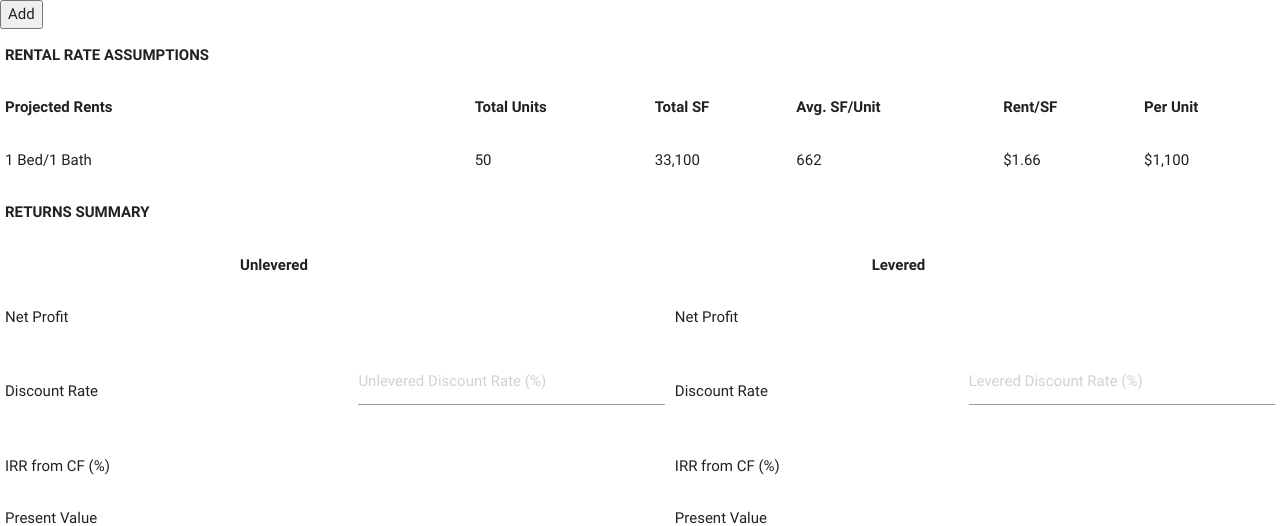
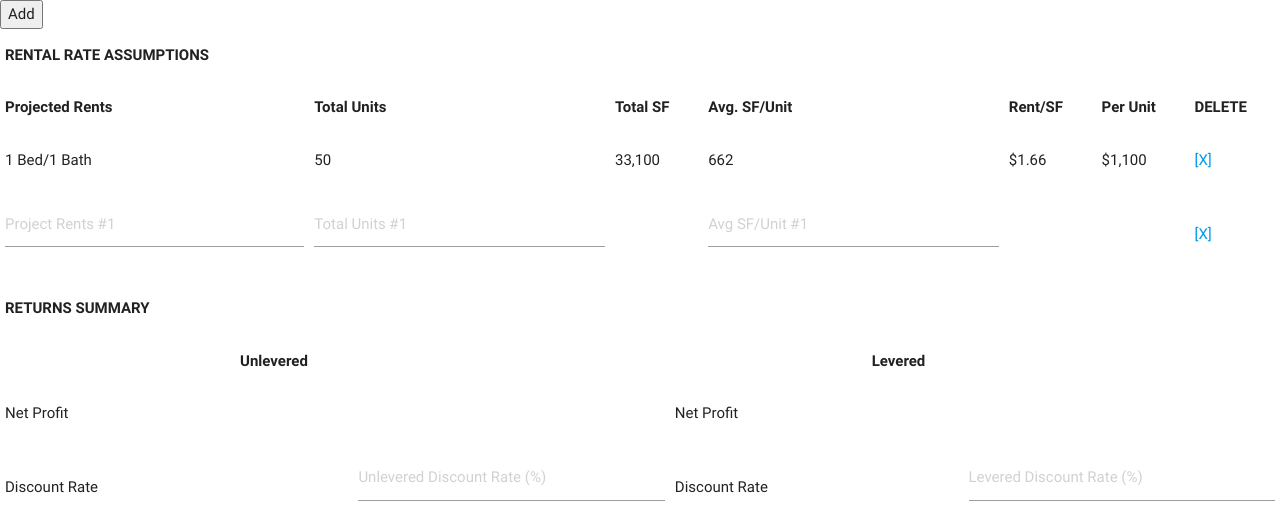
Before and after one commit to htisaksen/Columbia-MSRED, a Flask app: page /dashboard in a window 1280 px wide. Shown: the part 2611-3137 px from the top of the page. Run offline with Flask 2, Linux system fonts and the light colour scheme; some libraries are stand-ins or nearby versions.

Commit message:
dashboard.html now adds and deletes rows for the Rental Rate Assumptions table

```diff
--- a/static/jsx/main.js
+++ b/static/jsx/main.js
@@ -3,14 +3,23 @@ $(document).ready(function(){
 
 	$('#calc_submit').on('submit', function(event){
 		console.log('submitted clicked=============')
-		('#Purchase_Price').attr(100);
-		('#Purchase_Price').val(100);
 	});
 
-	var counter = 1;
-	var testprint = "<input type='text' name='proj_rents_"+counter+"' id='proj_rents_"+counter+"'>";
-	console.log(testprint);
 
+
+	// $("#proj_rents_1").on('input', appOnInput);
+	// $("#total_units_1").on('input', appOnInput);
+	// var appOnInput = function(event){
+	// 	var f = parseInt($("#in-freddie").val()) || 0;
+	// }
+
+	//calculations for Rental Rate Assumptions table
+	var rental_rate_calc = function() {
+
+	}
+
+
+	var counter = 2;
 	$("#rental_rate_form").on('click',(function(event) {
 		console.log('clicked add_rental_rates button');
 		event.preventDefault();
@@ -18,18 +27,44 @@ $(document).ready(function(){
 			method: 'POST',
 			url: '/dashboard',
 			success: function(response) {
+				console.log(counter);
 				$('#Rental_Rate_Assumptions').find('tbody')
-					.append($('<tr>')
-						.append($('<td>')
-							.html("<input type='text' name='proj_rents_"+counter+"' id='proj_rents_"+counter+"' placeholder='Project Rents #"+counter+"'>")
-							)
-						.append($('<td>')
-							.text('Test text here we are!')
-							)
-					)
-				counter += 1;
+					.append($("<tr id = 'rent_row_"+counter+"'>")
+						.append($("<td>").html("<input type='text' name='proj_rents_"+counter+"' id='proj_rents_"+counter+"' placeholder='Project Rents #"+counter+"'>"))
+						.append($("<td>").html("<input type='text' name='total_units_"+counter+"' id='total_units_"+counter+"' placeholder='Total Units #"+counter+"'>"))
+						.append($("<td id = 'total_sf_"+counter+"'>"))
+						.append($("<td>").html("<input type='text' name='avg_sf_per_unit_"+counter+"' id='avg_sf_per_unit_"+counter+"' placeholder='Avg SF/Unit #"+counter+"'>"))
+						.append($("<td id = 'rent_per_sf_"+counter+"'>"))
+						.append($("<td id = 'rent_per_unit_"+counter+"'>"))
+						.append($("<td>").html("<a>[X]</a>"))
+						)
+				counter = counter + 1;
+
+				// function to delete all additionally added rows from the Rental Rate Assumptions table
+				$('tr[id^="rent_row_"] a').on('click', function(event) {
+					console.log("clicked on X to delete row");
+					// you could ge the id number from the tr
+					var id = $(this).closest('tr').attr('id').replace("rent_row_","");
+					//then you could remove anything the that ends with _id
+					$('[id$="_'+id+'"]').remove();
+				});
+
+				$(this).on('input', rental_rate_calculations);
+
+
 			} // end success
 		}) //end ajax
 	}));
 
+	// function to delete initial row from the Rental Rate Assumptions table
+	$('tr[id^="rent_row_"] a').on('click', function(event) {
+		console.log("clicked on X to delete row");
+		// you could ge the id number from the tr
+		var id = $(this).closest('tr').attr('id').replace("rent_row_","");
+		//then you could remove anything the that ends with _id
+		$('[id$="_'+id+'"]').remove();
+	});
+
+
+
 }) //end of doc
--- a/templates/dashboard.html
+++ b/templates/dashboard.html
@@ -224,15 +224,29 @@
         <th>Avg. SF/Unit</th>
         <th>Rent/SF</th>
         <th>Per Unit</th>
+        <th>DELETE</th>
+
       </tr>
-      <tr>
+      <tr id = 'rent_row_0'>
         <td>1 Bed/1 Bath</td>
         <td>50</td>
         <td>33,100</td>
         <td>662</td>
         <td>$1.66</td>
         <td>$1,100</td>
+        <td><a>[X]</a></td>
       </tr>
+
+      <tr id = 'rent_row_1'>
+        <td><input type='text' name='proj_rents_1' id='proj_rents_1' placeholder='Project Rents #1'></td>
+        <td><input type='text' name='total_units_1' id='total_units_1' placeholder='Total Units #1'></td>
+        <td id = 'total_sf_1'></td>
+        <td><input type='text' name='avg_sf_per_unit_1' id='avg_sf_per_unit_1' placeholder='Avg SF/Unit #1'></td>
+        <td id = 'rent_per_sf_1'></td>
+        <td id = 'rent_per_unit_1'></td>
+        <td><a>[X]</a></td>
+      </tr>
+
       <button name = 'rental_rate_form' id='rental_rate_form' value = "Add">Add</button>
 
     </table>
```
